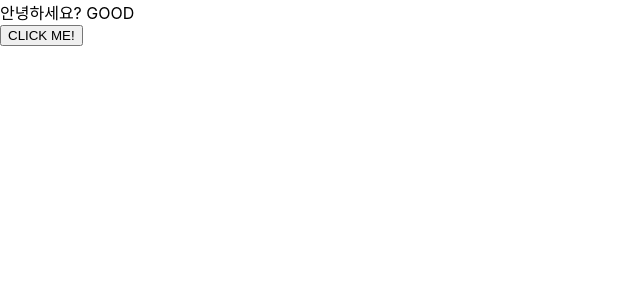
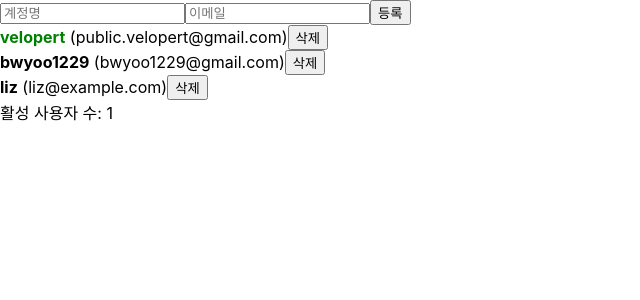
Before and after one commit to bwyoo1229/fc-react, a React (Create React App) app: page / in a window 1280 px wide. Shown: the top 300 px of the page, without its empty margins (0-640 px from the left). Built offline with nearby package versions, Linux system fonts and the light colour scheme.

Commit message:
UserDispatch context 만들기

```diff
--- a/src/App.js
+++ b/src/App.js
@@ -1,4 +1,4 @@
-import React, { useReducer, useRef, useMemo, useCallback } from 'react';
+import React, { useReducer, useRef, useMemo, useCallback, createContext } from 'react';
 import CreateUser from './CreateUser';
 import UserList from './UserList';
 import useInputs from './useInputs';
@@ -55,6 +55,8 @@
   }
 }
 
+export const UserDispatch = createContext(null);
+
 function App() {
   const [state, dispatch] = useReducer(reducer, initialState);
   const [form, onChange, reset] = useInputs({
@@ -79,28 +81,14 @@
     reset();
   }, [username, email, reset]);
 
-  const onToggle = useCallback((id) => {
-    dispatch({
-      type: 'TOGGLE_USER',
-      id,
-    });
-  }, []);
-
-  const onRemove = useCallback((id) => {
-    dispatch({
-      type: 'REMOVE_USER',
-      id,
-    });
-  }, []);
-
   const count = useMemo(() => countActiveUsers(users), [users]);
 
   return (
-    <>
+    <UserDispatch.Provider value={dispatch}>
       <CreateUser username={username} email={email} onChange={onChange} onCreate={onCreate} />
-      <UserList users={users} onToggle={onToggle} onRemove={onRemove} />
+      <UserList users={users} />
       <div>활성 사용자 수: {count}</div>
-    </>
+    </UserDispatch.Provider>
   );
 }
 
--- a/src/UserList.js
+++ b/src/UserList.js
@@ -1,8 +1,9 @@
-import React from 'react';
-
+import React, { useContext } from 'react';
+import { UserDispatch } from './App';
 // React.memo를 사용한 최적화
-const User = React.memo(function User({ user, onRemove, onToggle }) {
+const User = React.memo(function User({ user }) {
   const { username, email, id, active } = user;
+  const dispatch = useContext(UserDispatch);
 
   return (
     <div>
@@ -11,33 +12,39 @@
           color: active ? 'green' : 'black',
           cursor: 'pointer',
         }}
-        onClick={() => onToggle(id)}
+        onClick={() =>
+          dispatch({
+            type: 'TOGGLE_USER',
+            id,
+          })
+        }
       >
         {username}
       </b>
       &nbsp;
       <span>({email})</span>
-      <button onClick={() => onRemove(id)}>삭제</button>
+      <button
+        onClick={() =>
+          dispatch({
+            type: 'REMOVE_USER',
+            id,
+          })
+        }
+      >
+        삭제
+      </button>
     </div>
   );
 });
 
-function UserList({ users, onRemove, onToggle }) {
-  // Each child in a list should have a unique "key" prop.
-  // 효율적인 re-rendering을 위해서 각 배열의 고유한 key 값을 지정해주어야 한다.
-  // re-rendering 할때 key 값을 통해서 객체들을 관리하고 있기 때문에 배열에서 특정 객체의 추가/ 삭제가 효율적으로 된다.
+function UserList({ users }) {
   return (
     <div>
       {users.map((user) => (
-        <User user={user} key={user.id} onRemove={onRemove} onToggle={onToggle} />
+        <User user={user} key={user.id} />
       ))}
-      {/* 만약 key으로 쓸 수 있는 고유 값이 없다면 index 값을 넣어줄 수 있다. 하지만 비효율적 */}
-      {/* {users.map((user, index) => (
-						<User user={user} key={index} />
-					))} */}
     </div>
   );
 }
 
-// React.memo로 export 하는 component를 감싸주면 props가 바뀌었을 때만 re-rendering 한다.
 export default React.memo(UserList, (prevProps, nextProps) => nextProps.users === prevProps.users);
--- a/src/index.js
+++ b/src/index.js
@@ -3,11 +3,10 @@
 import './index.css';
 import App from './App';
 import reportWebVitals from './reportWebVitals';
-import ContextSample from './ContextSample';
 
 ReactDOM.render(
   <React.StrictMode>
-    <ContextSample />
+    <App />
   </React.StrictMode>,
   document.getElementById('root')
 );
```
